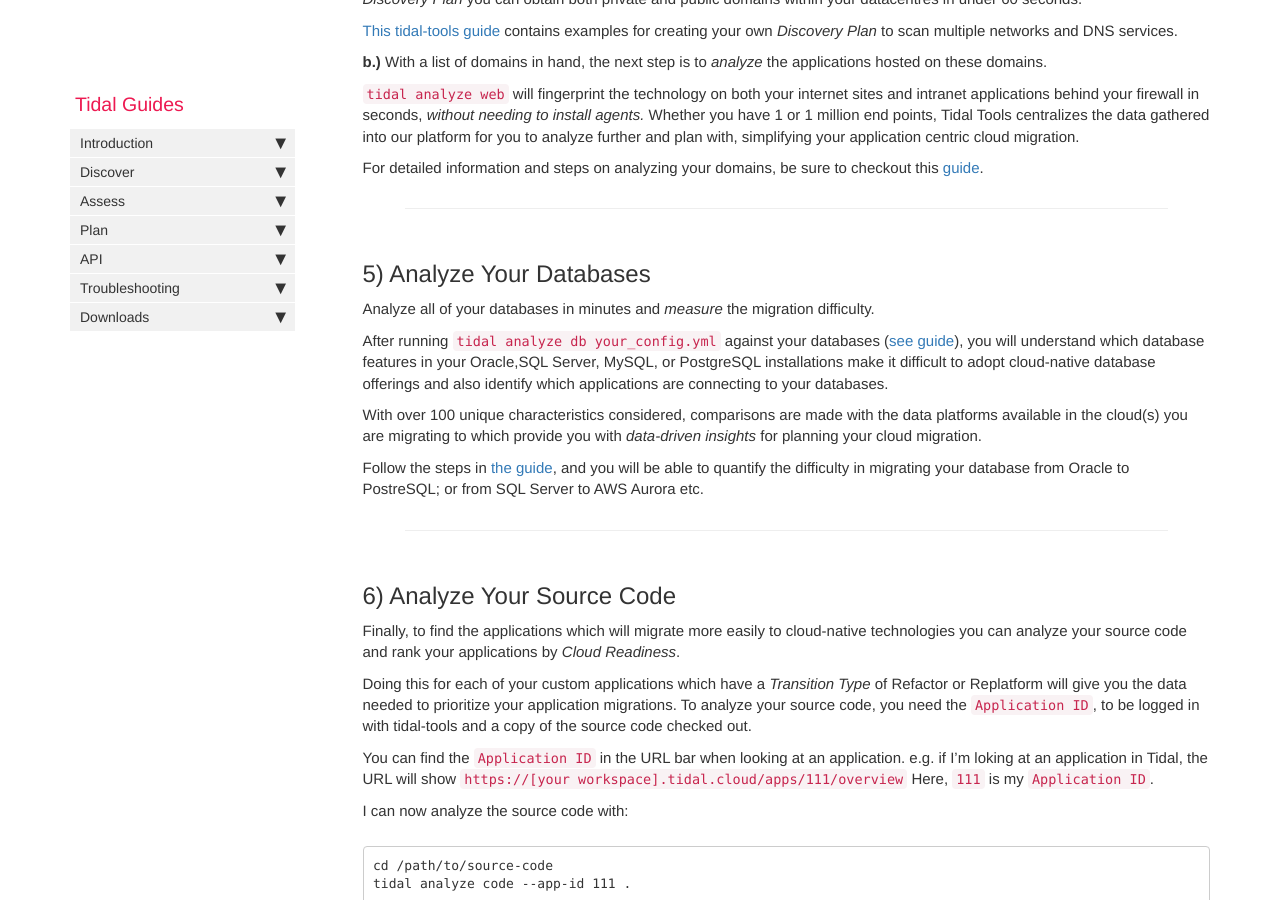
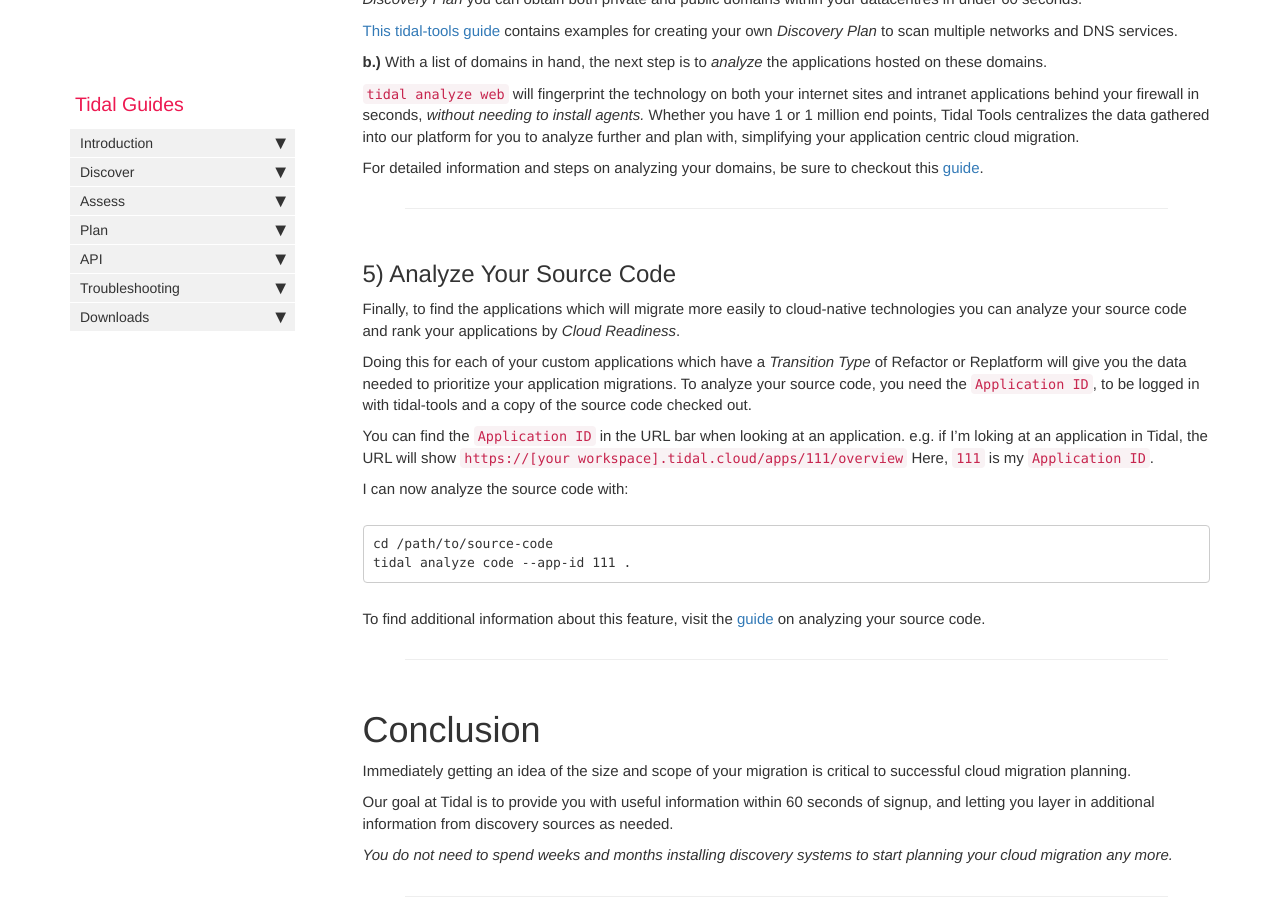
Before and after one commit to tidalmigrations/tidalmigrations.github.io, a Jekyll site: the page built from pages/user guides/discovery_techniques.md, in a window 1280 px wide and 900 px high, scrolled down 1851 px. Built offline with Jekyll 4.4.1, drawn with Linux system fonts in a browser that asks for light colours; nearby versions of some CDN libraries; comment, search, counter and statistics services are not loaded; some of the changed text lies outside the part shown.

Commit message:
Removed 'analyze dbs' step from 'six steps' docs

```diff
--- a/pages/user guides/discovery_techniques.md
+++ b/pages/user guides/discovery_techniques.md
@@ -9,7 +9,7 @@ folder: userguides
 permalink: index.html
 ---
 
-{% include_relative six_steps.md %}
+{% include_relative five_steps.md %}
 
 ---
 
--- a/pages/user guides/six_steps.md
+++ b/pages/user guides/five_steps.md
@@ -90,29 +90,7 @@ checkout this [guide](analyze.html).
 
 ---
 
-## 5) Analyze Your Databases
-
-Analyze all of your databases in minutes and _measure_ the migration
-difficulty.
-
-After running `tidal analyze db your_config.yml` against your databases ([see
-guide](/analyze_database.html)), you will understand which database features in
-your Oracle,SQL Server, MySQL, or PostgreSQL installations make it difficult to
-adopt cloud-native database offerings and also identify which applications are
-connecting to your databases.
-
-With over 100 unique characteristics considered, comparisons are made with the
-data platforms available in the cloud(s) you are migrating to which provide you
-with _data-driven insights_ for planning your cloud migration.
-
-Follow the steps in [the guide](/analyze_database.html), and you will be able
-to quantify the difficulty in migrating your database from Oracle to PostreSQL;
-or from SQL Server to AWS Aurora etc.
-
----
-
-
-## 6) Analyze Your Source Code
+## 5) Analyze Your Source Code
 
 Finally, to find the applications which will migrate more easily to
 cloud-native technologies you can analyze your source code and rank your
```
Also changed, not shown: other parts of pages/user guides/five_steps.md (+3 -3 lines), book/discover.md (+1 -7 lines).
